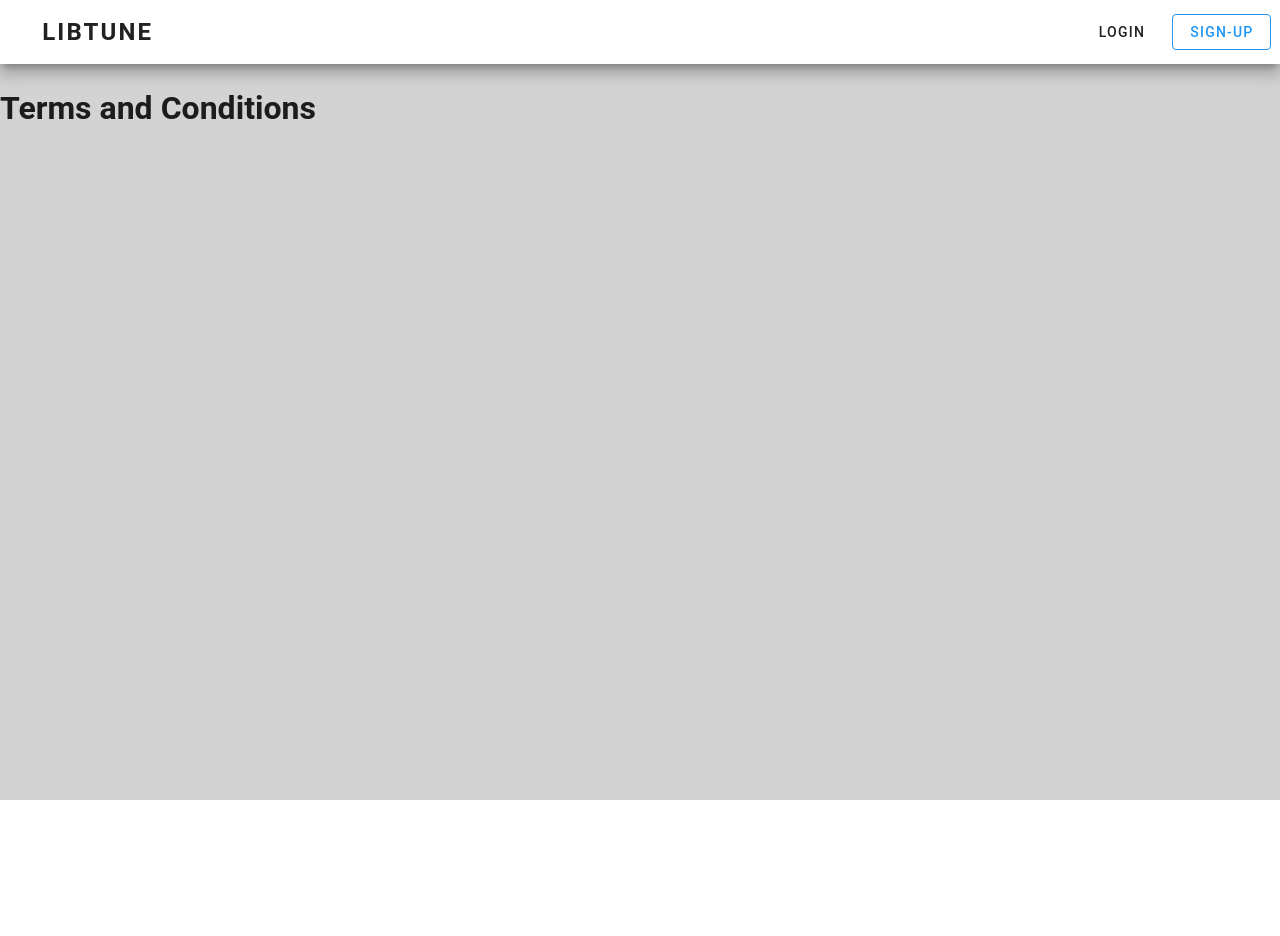
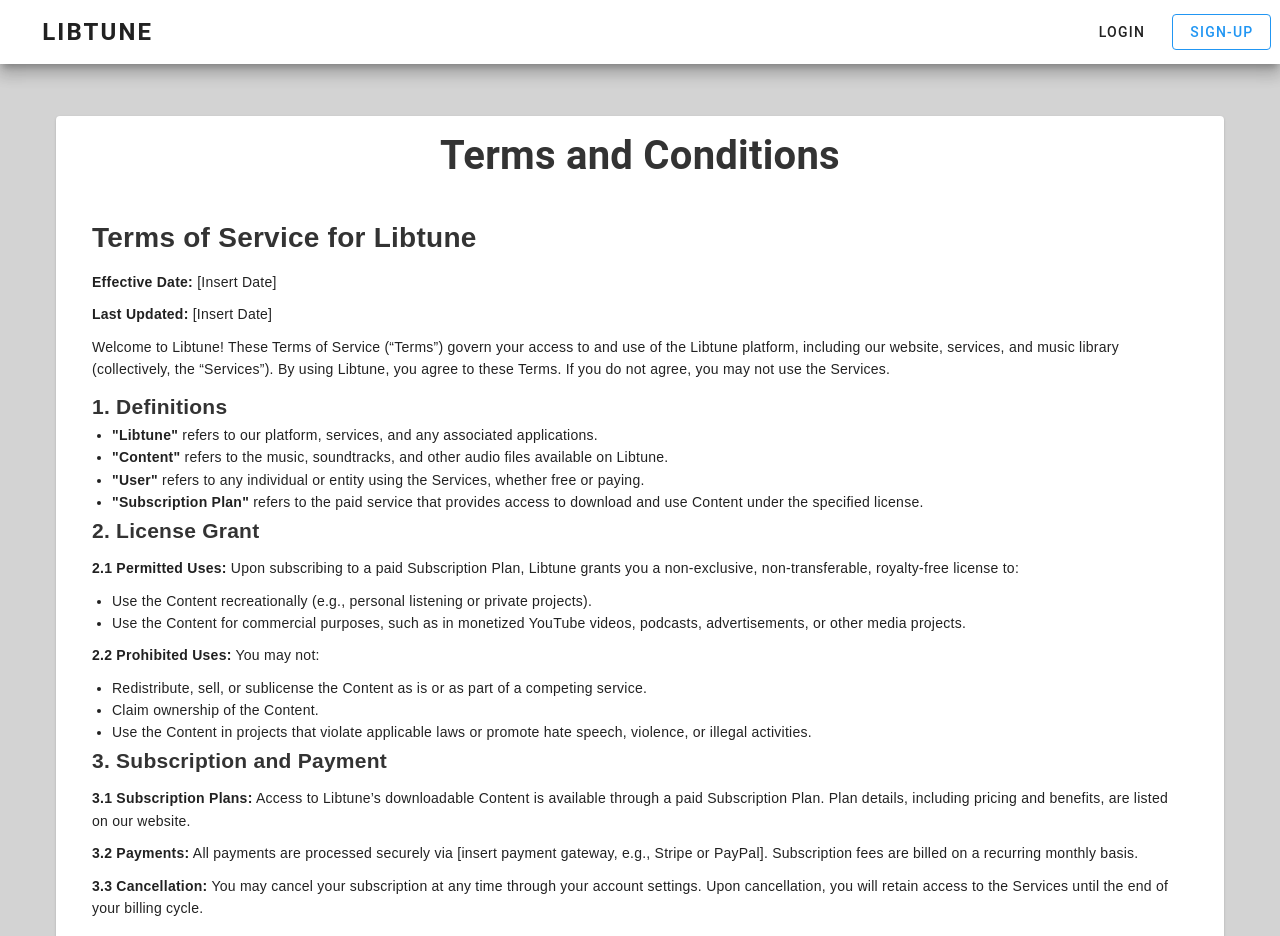
Before and after one commit to angejr/libtune-frontend, a Nuxt app: page /Terms in a window 1280 px wide. Shown: the top 936 px of the page. Before the commit the page ends 800 px from the top, so only its background shows below. Built offline with nearby package versions, Linux system fonts and the light colour scheme.

Commit message:
Added subscribe plan page

```diff
--- a/pages/Subscribe.vue
+++ b/pages/Subscribe.vue
@@ -61,8 +61,73 @@ function goToStripe() {
 </script>
 
 <template>
-  <v-container>
-    <h1>COUCOU</h1>
-    <v-btn @click="goToStripe" color="primary"> Subscribe </v-btn>
+  <v-container class="py-8" style="display: flex; justify-content: center">
+    <v-card class="premium-plan-card" elevation="10" max-width="400">
+      <v-card-title class="text-center text-h5 font-weight-bold">
+        Premium Plan
+      </v-card-title>
+      <v-card-subtitle class="text-center text-h6 font-weight-medium">
+        <h3 class="price">€5/month</h3>
+        <p>Billed monthly, cancel anytime</p>
+      </v-card-subtitle>
+      <v-divider></v-divider>
+      <v-card-text>
+        <v-list dense>
+          <v-list-item class="included">
+            <v-icon icon="mdi-check-circle-outline" class="list-icon"></v-icon>
+            Unlimited downloads of high-quality music
+          </v-list-item>
+          <v-list-item class="included">
+            <v-icon icon="mdi-check-circle-outline" class="list-icon"></v-icon>
+            Royalty-free license for all downloaded music
+          </v-list-item>
+          <v-list-item class="included">
+            <v-icon icon="mdi-check-circle-outline" class="list-icon"></v-icon>
+            Use in recreational and personal projects
+          </v-list-item>
+          <v-list-item class="included">
+            <v-icon icon="mdi-check-circle-outline" class="list-icon"></v-icon>
+            Monetized commercial use (e.g., YouTube, podcasts)
+          </v-list-item>
+          <v-list-item class="included">
+            <v-icon icon="mdi-check-circle-outline" class="list-icon"></v-icon>
+            No attribution required
+          </v-list-item>
+          <v-list-item class="excluded">
+            <v-icon icon="mdi-close-circle-outline" class="list-icon"></v-icon>
+            Redistribution or resale prohibited
+          </v-list-item>
+        </v-list>
+      </v-card-text>
+      <v-card-actions style="display: flex; justify-content: center">
+        <v-btn color="primary" variant="elevated" large @click="goToStripe">
+          Get Premium
+        </v-btn>
+      </v-card-actions>
+    </v-card>
   </v-container>
 </template>
+
+<style scoped>
+.premium-plan-card {
+  border-radius: 12px;
+  background-color: #f9f9f9;
+}
+.price {
+  color: #4a148c;
+  font-weight: bold;
+}
+.included {
+  color: #4caf50;
+  display: flex;
+  align-items: center;
+}
+.excluded {
+  color: #f44336;
+  display: flex;
+  align-items: center;
+}
+.list-icon {
+  margin-right: 8px;
+}
+</style>
--- a/pages/Terms.vue
+++ b/pages/Terms.vue
@@ -2,5 +2,190 @@
 </script>
 
 <template>
-    <h1>Terms and Conditions</h1>
+  <v-container class="py-8" style="display: flex; justify-content: center">
+    <v-card>
+      <v-card-title style="display: flex; justify-content: center;">
+        <h1>Terms and Conditions</h1>
+      </v-card-title>
+      <v-card-text>
+        <body>
+          <h1>Terms of Service for Libtune</h1>
+          <p><strong>Effective Date:</strong> [Insert Date]</p>
+          <p><strong>Last Updated:</strong> [Insert Date]</p>
+          <p>
+            Welcome to Libtune! These Terms of Service (“Terms”) govern your
+            access to and use of the Libtune platform, including our website,
+            services, and music library (collectively, the “Services”). By using
+            Libtune, you agree to these Terms. If you do not agree, you may not
+            use the Services.
+          </p>
+
+          <h2>1. Definitions</h2>
+          <ul>
+            <li>
+              <strong>"Libtune"</strong> refers to our platform, services, and
+              any associated applications.
+            </li>
+            <li>
+              <strong>"Content"</strong> refers to the music, soundtracks, and
+              other audio files available on Libtune.
+            </li>
+            <li>
+              <strong>"User"</strong> refers to any individual or entity using
+              the Services, whether free or paying.
+            </li>
+            <li>
+              <strong>"Subscription Plan"</strong> refers to the paid service
+              that provides access to download and use Content under the
+              specified license.
+            </li>
+          </ul>
+
+          <h2>2. License Grant</h2>
+          <p>
+            <strong>2.1 Permitted Uses:</strong> Upon subscribing to a paid
+            Subscription Plan, Libtune grants you a non-exclusive,
+            non-transferable, royalty-free license to:
+          </p>
+          <ul>
+            <li>
+              Use the Content recreationally (e.g., personal listening or
+              private projects).
+            </li>
+            <li>
+              Use the Content for commercial purposes, such as in monetized
+              YouTube videos, podcasts, advertisements, or other media projects.
+            </li>
+          </ul>
+          <p><strong>2.2 Prohibited Uses:</strong> You may not:</p>
+          <ul>
+            <li>
+              Redistribute, sell, or sublicense the Content as is or as part of
+              a competing service.
+            </li>
+            <li>Claim ownership of the Content.</li>
+            <li>
+              Use the Content in projects that violate applicable laws or
+              promote hate speech, violence, or illegal activities.
+            </li>
+          </ul>
+
+          <h2>3. Subscription and Payment</h2>
+          <p>
+            <strong>3.1 Subscription Plans:</strong> Access to Libtune’s
+            downloadable Content is available through a paid Subscription Plan.
+            Plan details, including pricing and benefits, are listed on our
+            website.
+          </p>
+          <p>
+            <strong>3.2 Payments:</strong> All payments are processed securely
+            via [insert payment gateway, e.g., Stripe or PayPal]. Subscription
+            fees are billed on a recurring monthly basis.
+          </p>
+          <p>
+            <strong>3.3 Cancellation:</strong> You may cancel your subscription
+            at any time through your account settings. Upon cancellation, you
+            will retain access to the Services until the end of your billing
+            cycle.
+          </p>
+
+          <h2>4. Intellectual Property</h2>
+          <p>
+            <strong>4.1 Ownership:</strong> All Content available on Libtune
+            remains the intellectual property of Libtune and/or its licensors.
+            Users do not obtain ownership rights to the Content.
+          </p>
+          <p>
+            <strong>4.2 Attribution:</strong> While attribution is not required,
+            we encourage users to credit Libtune in their projects where
+            applicable.
+          </p>
+
+          <h2>5. User Responsibilities</h2>
+          <p>
+            <strong>5.1 Account Security:</strong> You are responsible for
+            maintaining the security of your account credentials and for all
+            activities conducted through your account.
+          </p>
+          <p>
+            <strong>5.2 Compliance:</strong> You agree to use the Services in
+            accordance with all applicable laws and regulations.
+          </p>
+
+          <h2>6. Termination</h2>
+          <p>
+            <strong>6.1</strong> Libtune reserves the right to suspend or
+            terminate your account at any time for violation of these Terms or
+            misuse of the Services.
+          </p>
+          <p>
+            <strong>6.2</strong> Upon termination, your access to the Content
+            will be revoked, but any projects created during your active
+            subscription may continue to use the licensed Content.
+          </p>
+
+          <h2>7. Disclaimer of Warranties</h2>
+          <p>
+            Libtune provides the Services “as is” and disclaims all warranties,
+            express or implied, including but not limited to merchantability,
+            fitness for a particular purpose, and non-infringement.
+          </p>
+
+          <h2>8. Limitation of Liability</h2>
+          <p>
+            To the fullest extent permitted by law, Libtune shall not be liable
+            for any indirect, incidental, consequential, or special damages
+            arising out of or in connection with your use of the Services.
+          </p>
+
+          <h2>9. Indemnification</h2>
+          <p>
+            You agree to indemnify and hold Libtune harmless from any claims,
+            damages, or expenses (including reasonable legal fees) arising out
+            of your use of the Services or breach of these Terms.
+          </p>
+
+          <h2>10. Governing Law</h2>
+          <p>
+            These Terms are governed by the laws of France. Any disputes arising
+            from or related to these Terms shall be resolved in the courts of
+            [insert specific jurisdiction in France, e.g., Paris].
+          </p>
+
+          <h2>11. Changes to the Terms</h2>
+          <p>
+            Libtune reserves the right to modify these Terms at any time. We
+            will notify users of significant changes via email or platform
+            notifications. Continued use of the Services after changes are
+            implemented constitutes your acceptance of the new Terms.
+          </p>
+
+          <h2>12. Contact Information</h2>
+          <p>If you have questions about these Terms, please contact us at:</p>
+          <p><strong>Email:</strong> support@libtune.com</p>
+          <p>
+            By using Libtune, you agree to these Terms. Thank you for choosing
+            Libtune for your music needs!
+          </p>
+        </body>
+      </v-card-text>
+    </v-card>
+  </v-container>
 </template>
+
+<style scoped>
+    body {
+      font-family: Arial, sans-serif;
+      line-height: 1.6;
+      margin: 20px;
+    }
+    h1, h2 {
+      color: #333;
+    }
+    p {
+      margin: 10px 0;
+    }
+    ul {
+      margin-left: 20px;
+    }
+  </style>
```
